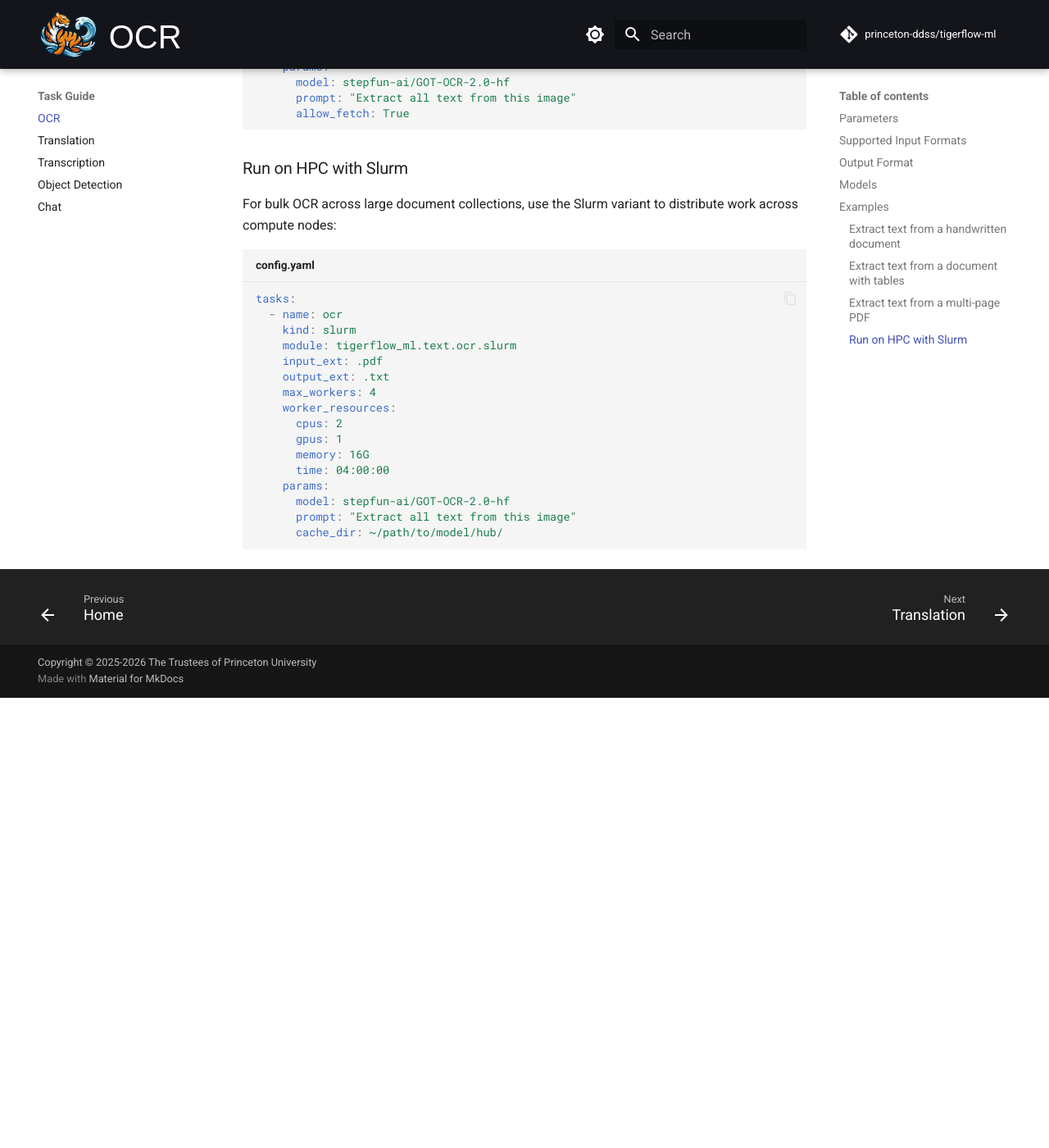
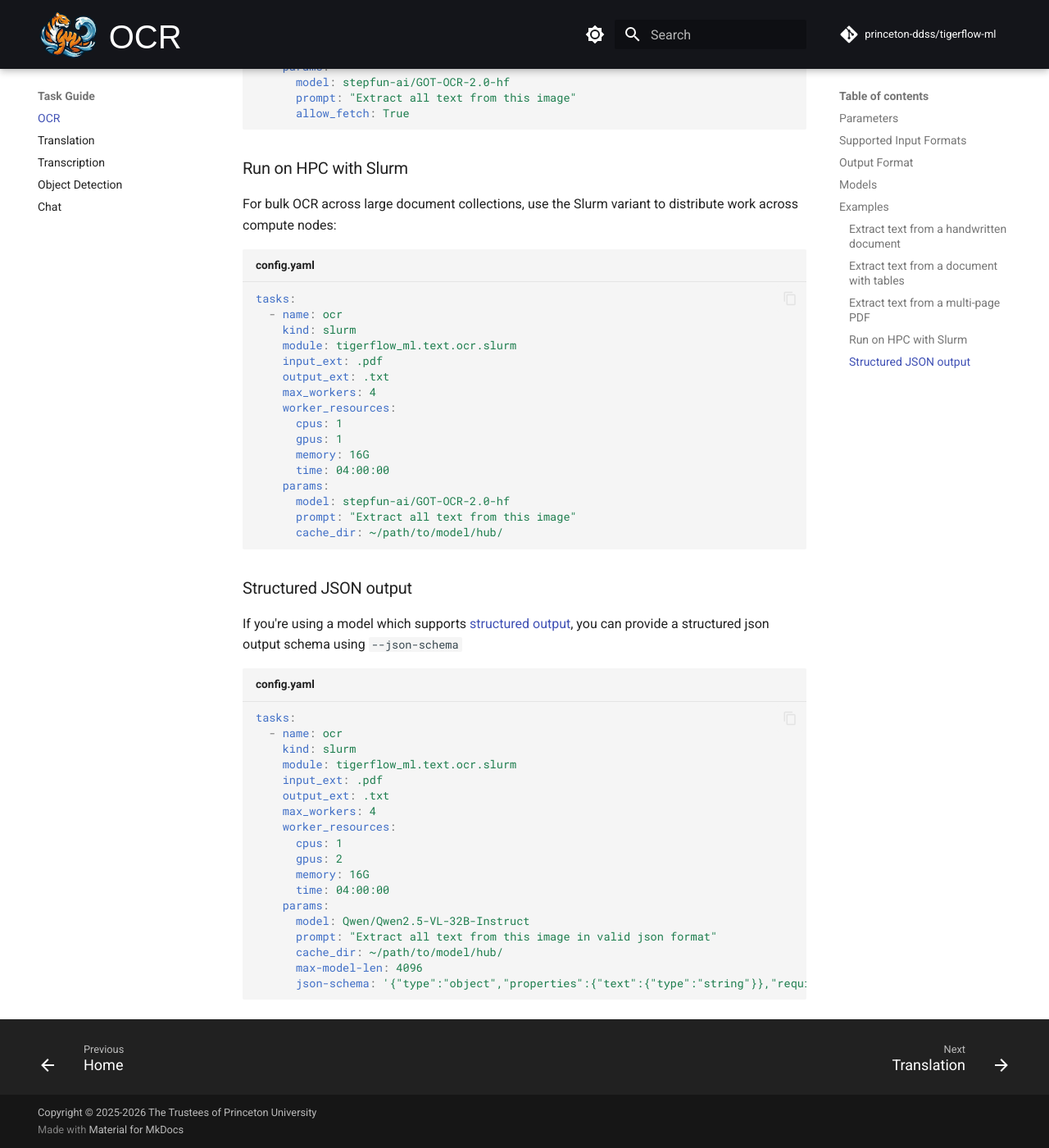
Before and after one commit to princeton-ddss/tigerflow-ml, an MkDocs documentation site: the page built from docs/mkdocs/tasks/ocr.md, in a window 1280 px wide and 1400 px high, scrolled down 3286 px. Shown: the whole window at 82% size. Built offline with MkDocs 1.6.1 and Material for MkDocs 9.7.7, drawn with Linux system fonts in a browser that asks for light colours; some web fonts are replaced; comment, search, counter and statistics services are not loaded; the version menu is left out; before the commit the page ends 4137 px from its top, so only the background shows below that.

Commit message:
docs: correct typos and add --json-schema example

````diff
--- a/docs/mkdocs/tasks/ocr.md
+++ b/docs/mkdocs/tasks/ocr.md
@@ -200,7 +200,7 @@ tasks:
     output_ext: .txt
     max_workers: 4
     worker_resources:
-      cpus: 2
+      cpus: 1
       gpus: 1
       memory: 16G
       time: 04:00:00
@@ -209,3 +209,28 @@ tasks:
       prompt: "Extract all text from this image"
       cache_dir: ~/path/to/model/hub/
 ```
+
+### Structured JSON output
+
+If you're using a model which supports [structured output](https://docs.vllm.ai/en/latest/features/structured_outputs/#offline-inference), you can provide a structured json output schema using `--json-schema`
+
+```yaml title="config.yaml"
+tasks:
+  - name: ocr
+    kind: slurm
+    module: tigerflow_ml.text.ocr.slurm
+    input_ext: .pdf
+    output_ext: .txt
+    max_workers: 4
+    worker_resources:
+      cpus: 1
+      gpus: 2
+      memory: 16G
+      time: 04:00:00
+    params:
+      model: Qwen/Qwen2.5-VL-32B-Instruct
+      prompt: "Extract all text from this image in valid json format"
+      cache_dir: ~/path/to/model/hub/
+      max-model-len: 4096
+      json-schema: '{"type":"object","properties":{"text":{"type":"string"}},"required":["text"]}'
+```
````
Also changed, not shown: docs/mkdocs/tasks/chat.md (+2 -2 lines).
